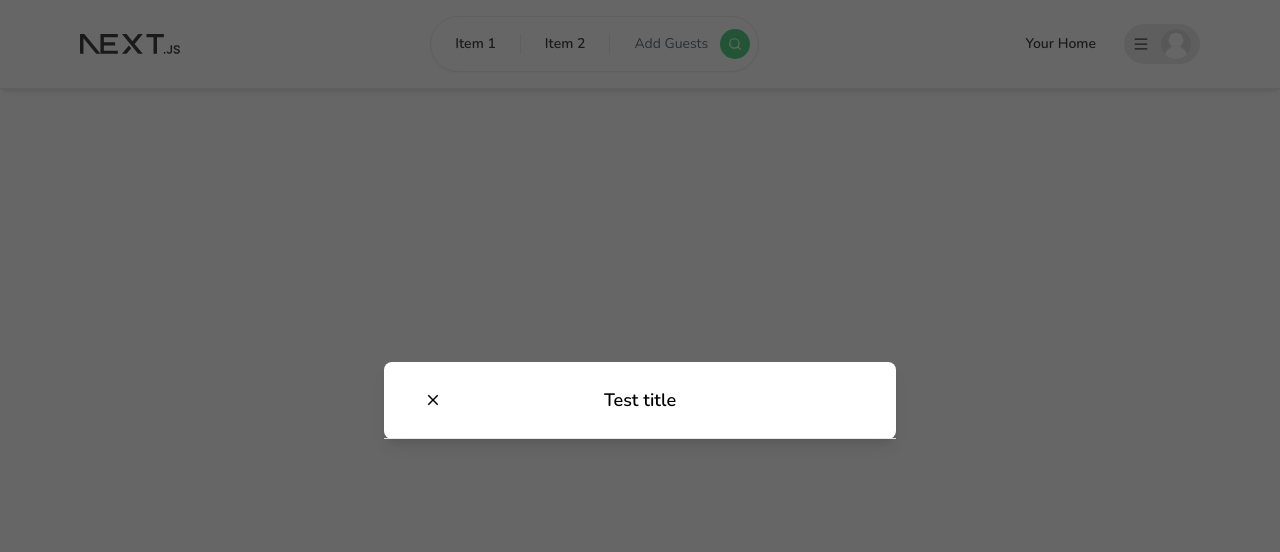
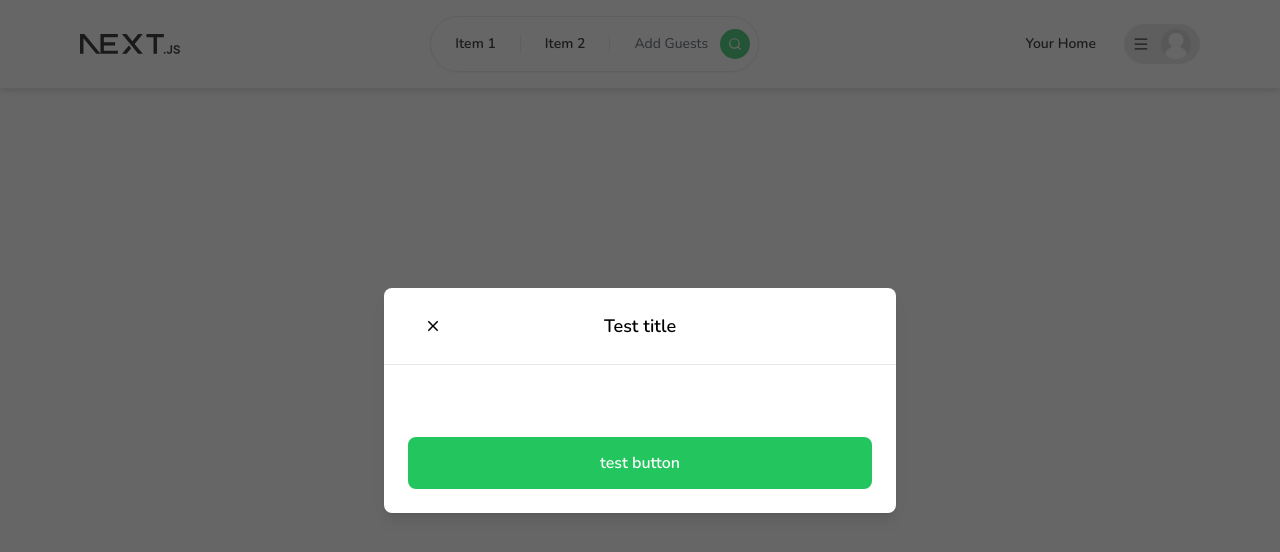
Before and after one commit to dmtrth25/tours-project, a Next.js app: page / in a window 1280 px wide. Shown: the top 552 px of the page. Built offline with nearby package versions, Linux system fonts and the light colour scheme.

Commit message:
added Button component for Modal

```diff
--- /dev/null
+++ b/src/app/components/Button.tsx
@@ -0,0 +1,43 @@
+"use client"
+
+import { FC, MouseEvent } from "react"
+import { IconType } from "react-icons"
+
+interface IButtonProps {
+  label: string
+  outline?: boolean
+  small?: boolean
+  icon?: IconType
+  onClick: (e: MouseEvent<HTMLButtonElement>) => void
+  disabled?: boolean
+}
+
+const Button: FC<IButtonProps> = ({
+  label,
+  outline,
+  small,
+  icon: Icon,
+  onClick,
+  disabled,
+}) => {
+  return (
+    <button
+      onClick={onClick}
+      disabled={disabled}
+      className={`relative disabled:opacity-70 disabled:cursor-not-allowed rounded-lg hover:opacity-80 transition w-full
+      ${outline ? "bg-white" : "bg-green-500"}
+      ${outline ? "border-black" : "border-green-500"}
+      ${outline ? "text-black" : "text-white"}
+      ${small ? "py-1" : "py-3"}
+      ${small ? "text-sm" : "text-md"}
+      ${small ? "font-light" : "font-semibold"}
+      ${small ? "border-[1px]" : "border-2"}
+      `}
+    >
+      {Icon && <Icon size={24} className="absolute left-4 top-3" />}
+      {label}
+    </button>
+  )
+}
+
+export default Button
--- a/src/app/components/modals/Modal.tsx
+++ b/src/app/components/modals/Modal.tsx
@@ -1,7 +1,8 @@
 "use client"
 
-import { FC, useCallback, useEffect, useState } from "react"
+import { FC, ReactElement, useCallback, useEffect, useState } from "react"
 import { IoMdClose } from "react-icons/io"
+import Button from "../Button"
 interface IModalProps {
   isOpen?: boolean
   disabled?: boolean
@@ -9,6 +10,7 @@
   onSubmit: () => void
   nextAction?: () => void
   title?: string
+  body?: ReactElement
 }
 
 const Modal: FC<IModalProps> = ({
@@ -18,6 +20,7 @@
   onSubmit,
   nextAction,
   title,
+  body,
 }) => {
   const [showModal, setShowModal] = useState(isOpen)
 
@@ -81,6 +84,14 @@
                 </button>
                 <div className="text-lg font-semibold">{title}</div>
               </div>
+              {/*Body*/}
+              <div className="relative p-6 flex-auto">{body}</div>
+              {/*Footer*/}
+              <div className="flex flex-col gap-2 p-6">
+                <div className="flex flex-row items-center gap-4 w-full">
+                  <Button label="test button" />
+                </div>
+              </div>
             </div>
           </div>
         </div>
```
